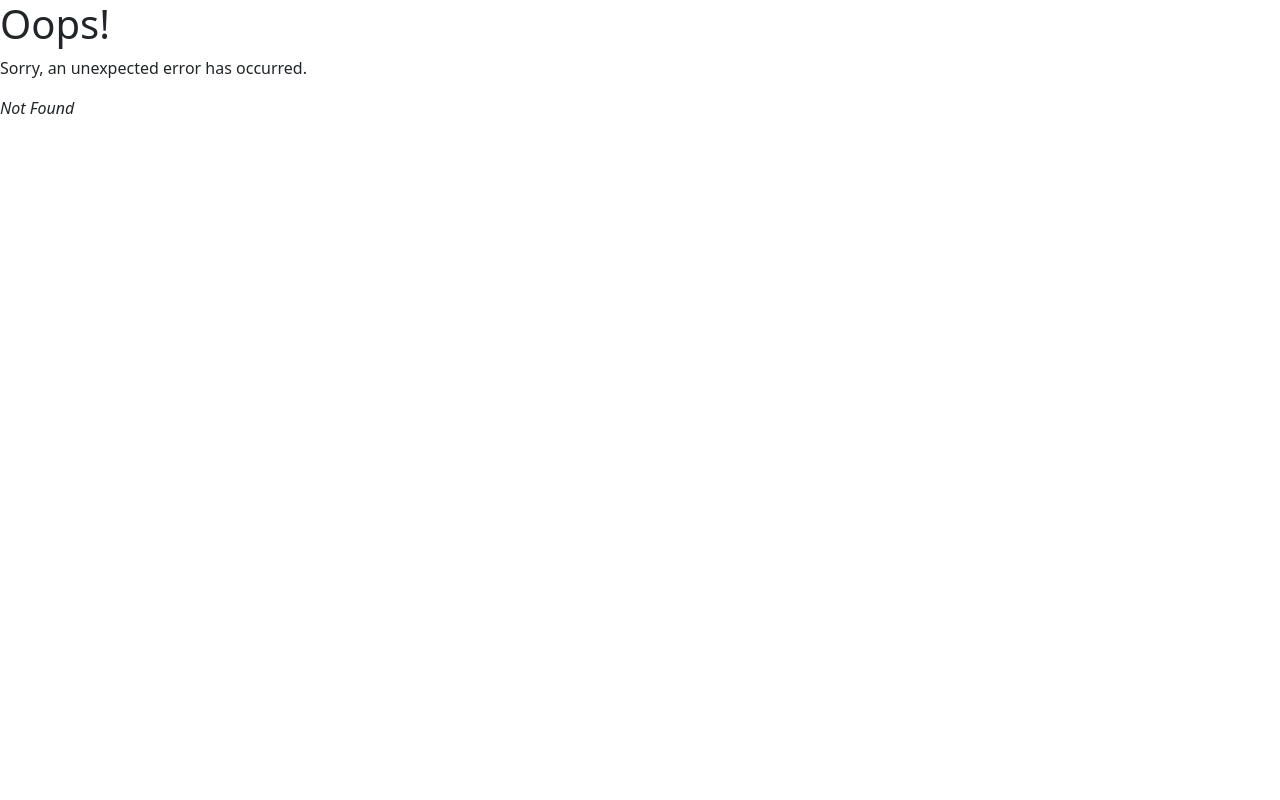
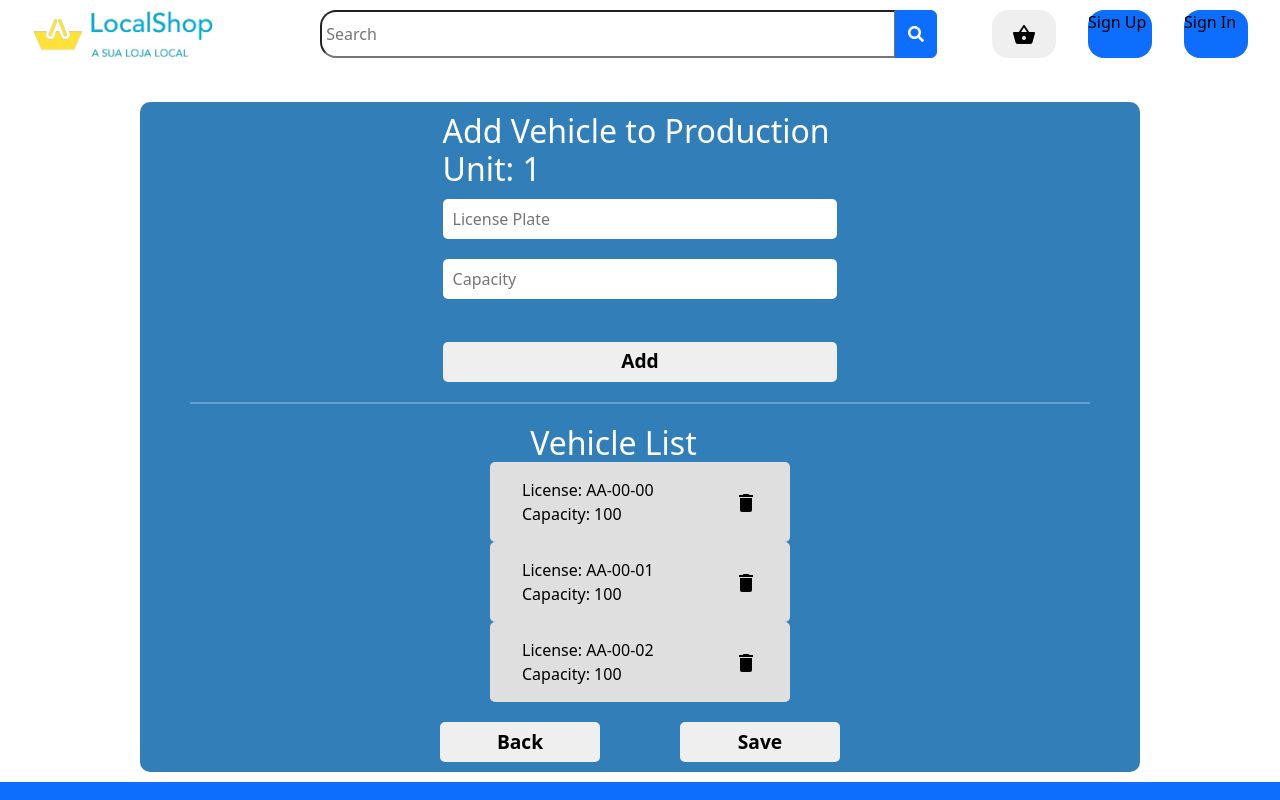
Before and after one commit to FelipeCardos/PTI, a React (Vite) app in the folder Projeto/code/client/shop-vite/: page /production-unit/1/vehicle/new in a window 1280 px wide. Before the commit this address had no page. Shown: the top 800 px of the page. Built offline with nearby package versions, Linux system fonts and the light colour scheme.

Commit message:
Hiperligações NAVBAR

```diff
--- a/Projeto/code/client/shop-vite/src/components/Header/Navbar/NavBar.jsx
+++ b/Projeto/code/client/shop-vite/src/components/Header/Navbar/NavBar.jsx
@@ -4,36 +4,53 @@ import {
   Favorite,
   ShoppingCart,
 } from "@mui/icons-material";
+import ShoppingBasketIcon from "@mui/icons-material/ShoppingBasket";
 import {
   AppBar,
   Button,
   IconButton,
   InputBase,
+  Toolbar,
   rgbToHex,
-  Toolbar,
 } from "@mui/material";
 import { styled } from "@mui/material/styles";
+import { useNavigate } from "react-router-dom";
 import logo from "../../../assets/logo.png";
 import "./NavBar.css";
-import ShoppingBasketIcon from '@mui/icons-material/ShoppingBasket';
 
 export default function Navbar() {
+  let navigate = useNavigate();
+
   return (
     <div className='nav'>
-      <div style={{ width: '20%' }}>
+      <div style={{ width: "20%" }}>
         <img src={logo} className='logo' />
       </div>
       <div className='input-group searchBar'>
-        <input type='search' placeholder=" Search" />
+        <input type='search' placeholder=' Search' />
         <button id='search-button' type='button' className='btn btn-primary'>
           <i className='fas fa-search' />
         </button>
       </div>
-        <button className="btnShoppingBasket">
-          <ShoppingBasketIcon />
-        </button>
-        <button className="btnSignUp">Sign Up</button>
-        <button className="btnSignIn">Sign In</button>
+      <button className='btnShoppingBasket'>
+        <ShoppingBasketIcon />
+      </button>
+      <button
+        onClick={() => {
+          navigate("/signup");
+        }}
+        className='btnSignUp'
+      >
+        Sign Up
+      </button>
+      <button
+        onClick={() => {
+          navigate("/login");
+        }}
+        className='btnSignIn'
+      >
+        Sign In
+      </button>
     </div>
   );
 }
--- a/Projeto/code/client/shop-vite/src/main.jsx
+++ b/Projeto/code/client/shop-vite/src/main.jsx
@@ -32,11 +32,11 @@ const router = createBrowserRouter([
     element: <ProducerPage />,
   },
   {
-    path: "/productionUnit/:production_unit_id/vehicle/new", // Esta página é exclusiva para fornecedores
+    path: "/production-unit/:production_unit_id/vehicle/new", // Esta página é exclusiva para fornecedores
     element: <AddVehicleProductionUnitPage />,
   },
   {
-    path: "/ProductionUnits",
+    path: "/production-unit/",
     element: <ProductionUnits />,
   },
 ]);
```
